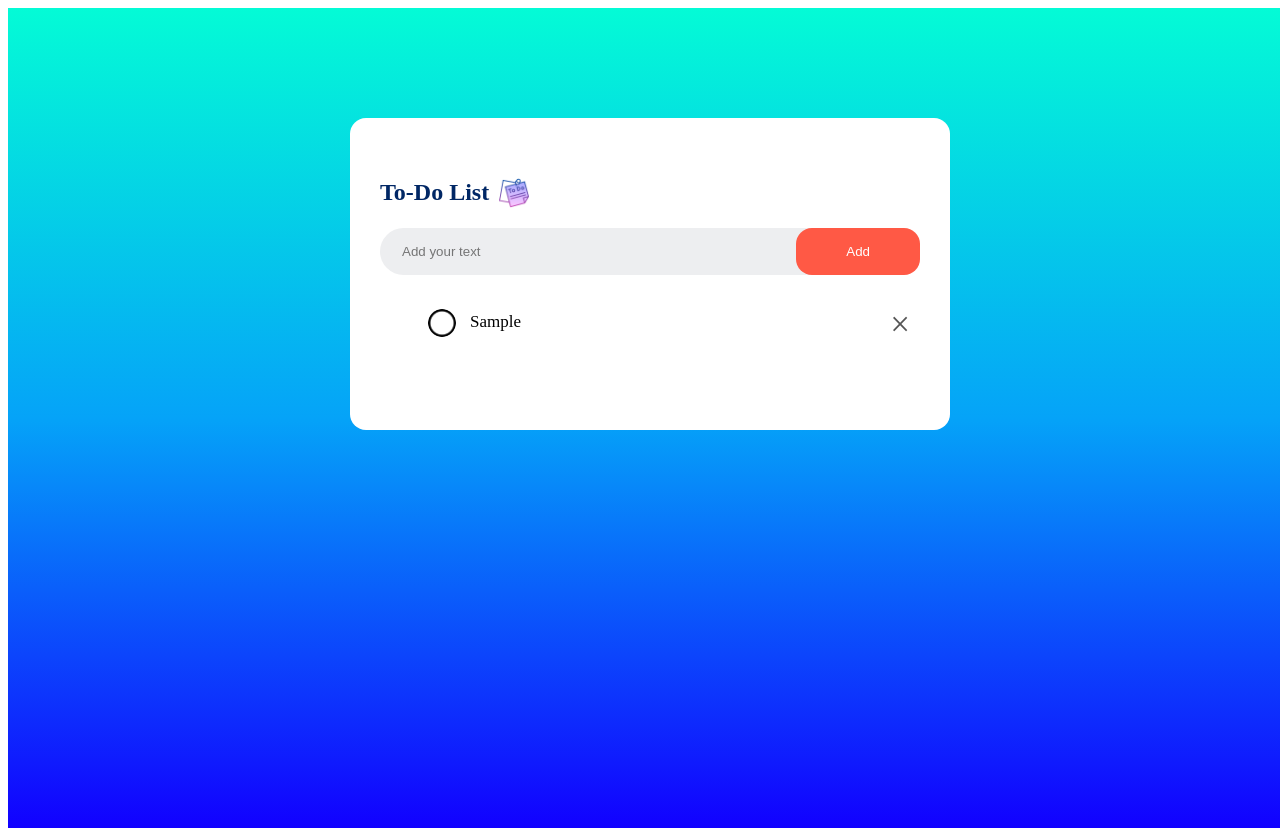
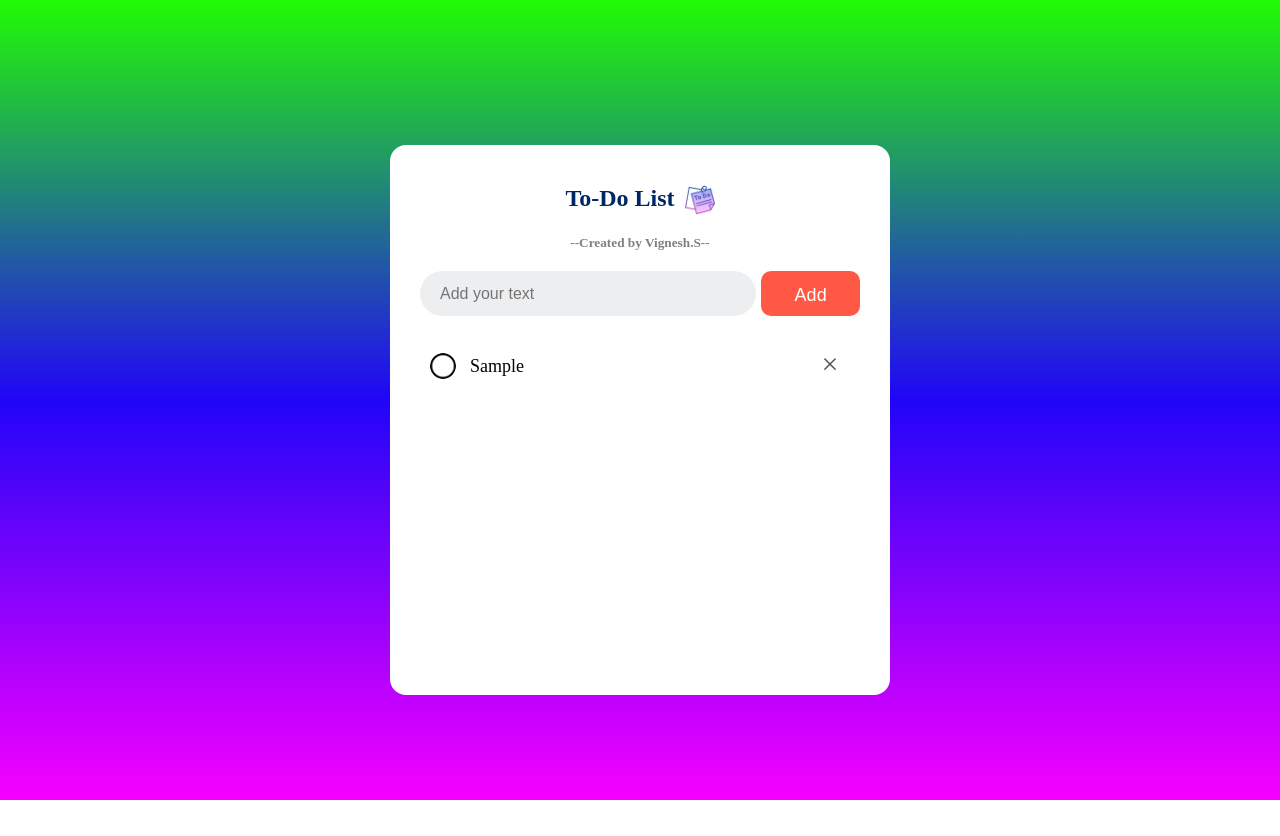
Before and after one commit to vignesh952426/ToDo-List, a plain HTML site: page index.htm in a window 1280 px wide. Both pictures are taken after typing "Sample" into the empty fields and a click on the button "Add". After the commit the page ends 800 px from the top, so only its background shows below. Drawn offline with Linux system fonts and the light colour scheme.

Commit message:
first project todo list

```diff
--- a/index.htm
+++ b/index.htm
@@ -9,7 +9,7 @@
 <body>
     <div class="container">
         <div class="todo-app">
-            <h2>To-Do List <img src="sticky-note.png"></h2>
+            <h2>To-Do List <img src="sticky-note.png"></h2><h5 class="name">--Created by Vignesh.S--</h5>
             <div class="row">
                 <input type="text" id="input-box" placeholder="Add your text">
                 <button onclick="addTask()">Add</button>
--- a/style.css
+++ b/style.css
@@ -1,67 +1,95 @@
+* {
+    margin: 0;
+    padding: 0;
+    box-sizing: border-box;
+}
+
 .container{
-    width: 100%;
+    width: 100vw;
     height:100vh;
-    background:linear-gradient(rgb(4, 251, 214),#05a3f8,rgb(17, 0, 255));
+    background:linear-gradient(rgb(33, 251, 4),#2105f8,rgb(247, 0, 255));
     padding: 10px;
+    overflow: hidden;
 }
+
 .todo-app{
-    width: 100%;
+    height: 540px;
     max-width: 540px;
     background: rgb(255, 255, 255);
-    margin:100px auto 20px;
-    padding: 40px 30px 70px;
     border-radius: 16px;
+    width: 95%;
+    padding: 25px 15px 50px;
+    margin: 60px auto 20px;
 }
+
 .todo-app h2{
     color: #002765;
     display: flex;
-    align-items:center;
-    margin-bottom: 20px;
+    justify-content: center;
+    margin-bottom: 10px;
 }
 .todo-app h2 img{
     width: 30px;
     margin-left: 10px;
 }
+.name{
+    text-align: center;
+    margin-bottom:20px;
+    color: #555;
+}
+
 .row{
     display: flex;
     align-items: center;
     justify-content: space-between;
-    background: #edeef0;
-    border-radius: 30px;
-    padding-left: 20px;
     margin-bottom: 25px;
 }
+
 input{
-    flex:1;
+    flex:3;
+    height: 40px;
+    padding: 12px;
+    background: #edeef0;
     border: none;
     outline: none;
-    background: 10px;
+    border-radius: 30px;
     font-weight:14px;
+    margin-right: 5px;
 }
+
 button{
+    flex: 1;
     border: none;
     outline: none;
-    padding: 16px 50px;
     background: #ff5945;
     color: #fff;
-    front-size:16px;
     cursor: pointer;
-    border-radius: 16px;
+    height: 40px;
+    padding: 14px 0;
+    font-size: 16px;
+    border-radius: 10px;
+}
 
+#list-container{
+    height: 83%;
+
+    overflow: scroll;
 }
+
 ul li{
     list-style:none;
-    font-size: 17px;
-    padding: 12px 8px 12px 50px ;
+    font-size: 16px;
+    padding: 12px 8px 12px 45px ;
     user-select: none;
     cursor:pointer;
     position: relative;
+    word-wrap: break-word;
 }
 ul li::before{
     content:"";
     position: absolute;
-    height: 28px;
-    width:28px;
+    height: 24px;
+    width:24px;
     border-radius: 50%;
     background-image: url(unchecked-checkbox-icon-2.jpg);
     background-size: cover;
@@ -78,11 +106,11 @@ ul li.checked::before{
 }
 ul li span{
     position: absolute;
-    right:0;
-    top:5px;
-    width:40px;
-    height: 40px;
-    font-size: 35px;
+    right:12px;
+    top:6px;
+    width:32px;
+    height: 32px;
+    font-size: 28px;
     color: #555;
     text-align: center;
     border-radius: 50%;
@@ -91,3 +119,56 @@ ul li span:hover{
     background: #edeef0;
 
 }
+
+/* Desktop View Styles (screens wider than 768px) */
+@media (min-width: 768px) {
+  .container {
+    display: flex;
+    justify-content: center;
+    align-items: center;
+    padding: 30px;
+  }
+
+  .todo-app {
+    width: 500px;
+    height: 550px;
+    padding: 40px 30px 60px;
+  }
+
+  input {
+    height: 45px;
+    font-size: 16px;
+    padding: 10px 20px;
+  }
+
+  button {
+    height: 45px;
+    font-size: 18px;
+  }
+
+  ul li {
+    font-size: 18px;
+    padding: 15px 8px 15px 50px;
+  }
+
+  ul li span {
+    width: 36px;
+    height: 36px;
+    font-size: 30px;
+  }
+
+  ul li::before {
+    height: 26px;
+    width: 26px;
+    top: 12px;
+    left: 10px;
+  }
+  #list-container{
+    overflow-x: hidden;
+    height: 350px;
+  }
+  .name{
+    text-align: center;
+    color:grey;
+    margin: 20px;
+}
```
